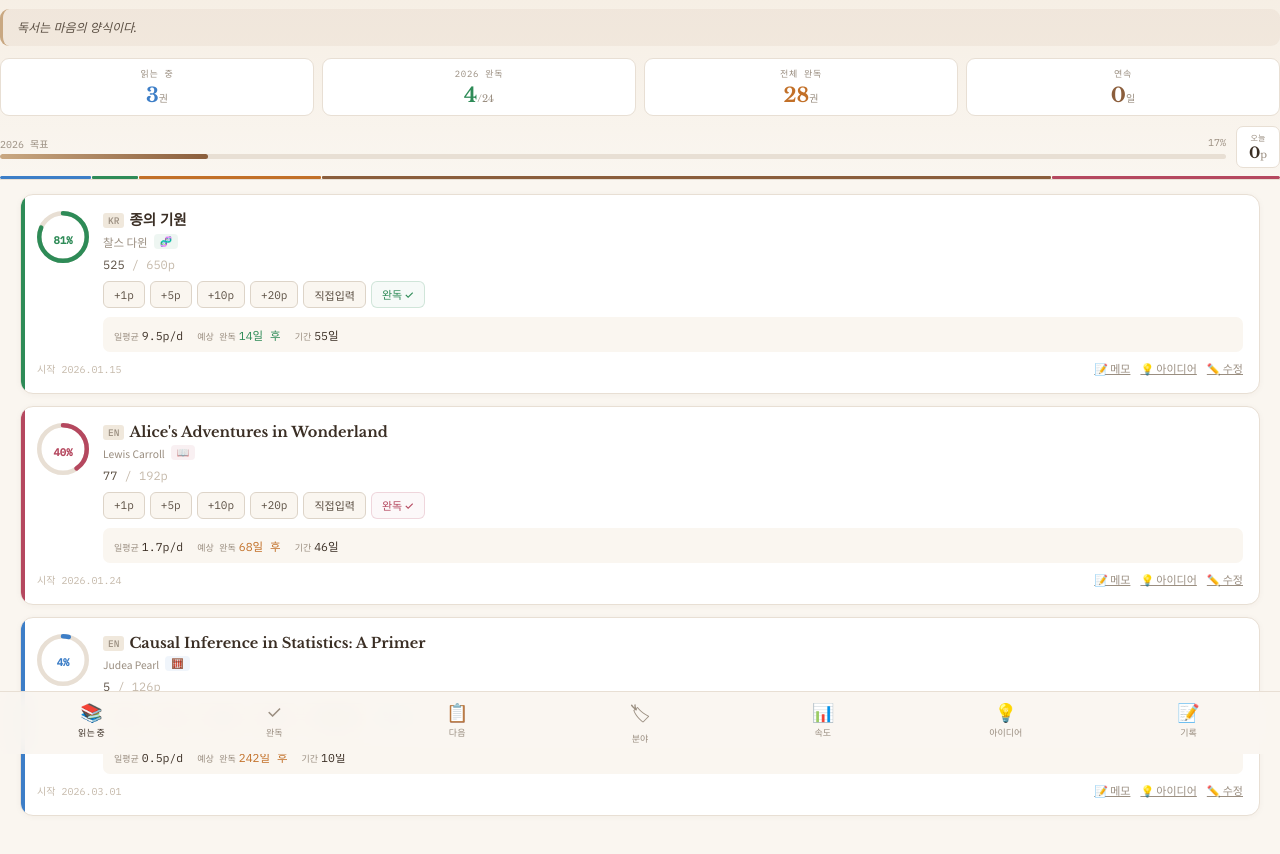
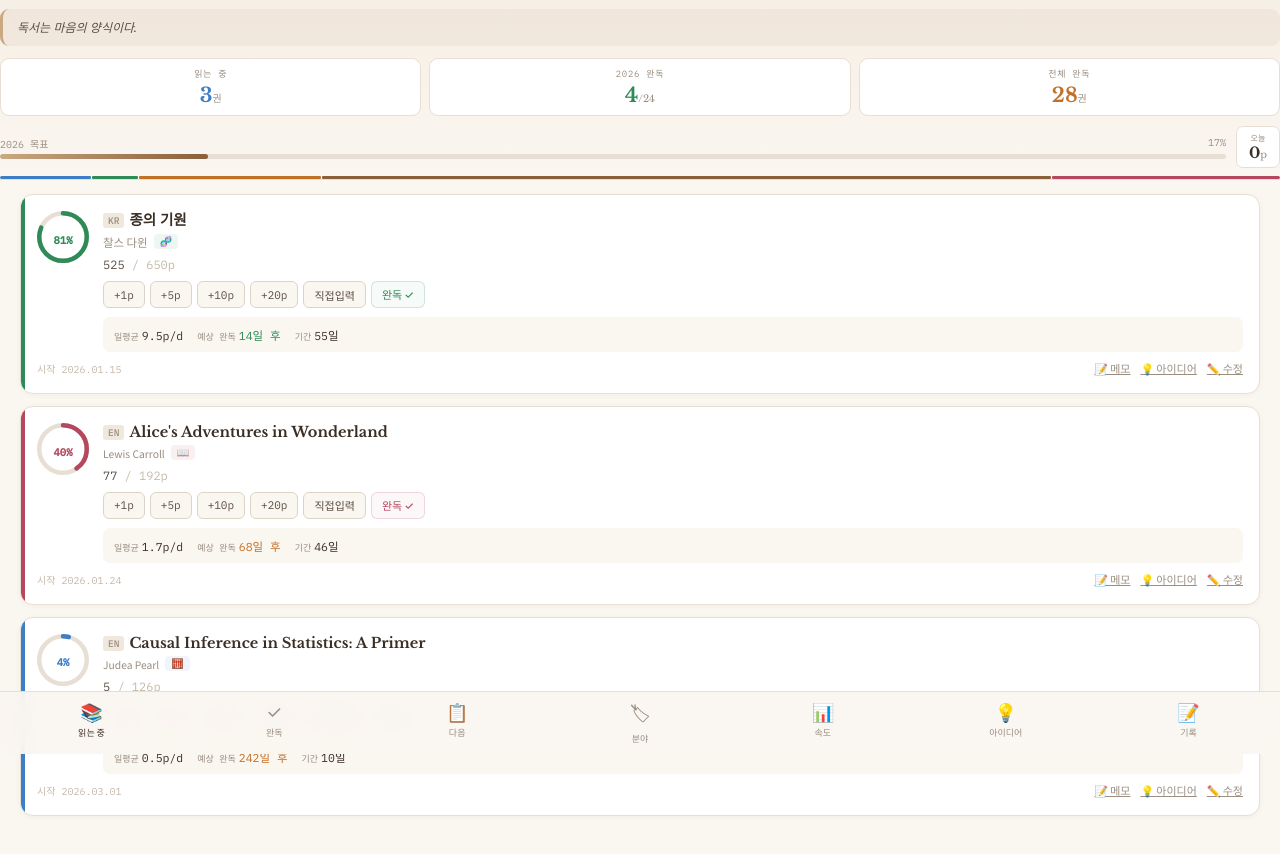
Before and after one commit to gooday19/reading-tracker, a plain HTML site: page index.html in a window 1280 px wide. Shown: the part 46-900 px from the top of the page. Drawn offline with nearby package versions, Linux system fonts and the light colour scheme.

Commit message:
Add files via upload

```diff
--- a/index.html
+++ b/index.html
@@ -26,7 +26,7 @@ input,textarea,select{font-family:var(--sans);-webkit-appearance:none;border-rad
 .hdr-btns button{padding:5px 11px;border-radius:7px;border:1px solid var(--border);font-size:12px;color:var(--ink2);background:var(--card);}
 .quote{margin:12px 0;padding:9px 14px;background:rgba(139,94,60,.06);border-radius:9px;border-left:3px solid #c9a882;}
 .quote p{font-family:var(--serif);font-style:italic;font-size:12px;color:var(--ink2);line-height:1.6;}
-.sgrid{display:grid;grid-template-columns:repeat(4,1fr);gap:8px;margin-top:12px;}
+.sgrid{display:grid;grid-template-columns:repeat(3,1fr);gap:8px;margin-top:12px;}
 .sc{background:var(--card);border-radius:9px;padding:8px 6px;border:1px solid var(--border);text-align:center;}
 .sl{font-size:9px;color:var(--muted);letter-spacing:.7px;text-transform:uppercase;font-family:var(--mono);margin-bottom:3px;}
 .sv{font-size:20px;font-weight:700;font-family:var(--serif);}
@@ -244,14 +244,13 @@ function render(){
   const gp=Math.min(100,Math.round((c26.length/D.yearGoal)*100));
   const tp=log.filter(l=>l.date===td()).reduce((s,l)=>s+Math.max(0,l.pages),0);
   const ld=[...new Set(log.map(l=>l.date))].sort().reverse();
-  let streak=0,ck=new Date(td());
-  for(const d of ld){if(d===ck.toISOString().split('T')[0]){streak++;ck.setDate(ck.getDate()-1);}else break;}
+
   const cc={};Object.keys(CATS).forEach(k=>{cc[k]=comp.filter(b=>b.category===k).length;});
 
   let h=`<div class="header"><div class="header-top"><div><h1>📖 Reading Tracker</h1><div class="sub">2022~ · Dr. Lee Keon-Joo · ${fd(td())}</div></div><div class="hdr-btns"><button onclick="openM('addBook')">+ 새 책</button><button onclick="showPrint()">📋 출력</button></div></div>`;
   h+=`<div class="quote"><p>${esc(quote)}</p></div>`;
   h+=`<div class="sgrid">`;
-  [{l:'읽는 중',v:cr.length,u:'권',c:'#3D7EC7'},{l:'2026 완독',v:c26.length,u:'/'+D.yearGoal,c:'#2E8B57'},{l:'전체 완독',v:tot,u:'권',c:'#C27028'},{l:'연속',v:streak,u:'일',c:streak>=7?'#B5485F':'#8B5E3C'}].forEach(s=>{h+=`<div class="sc"><div class="sl">${s.l}</div><div class="sv" style="color:${s.c}">${s.v}<span class="su">${s.u}</span></div></div>`;});
+  [{l:'읽는 중',v:cr.length,u:'권',c:'#3D7EC7'},{l:'2026 완독',v:c26.length,u:'/'+D.yearGoal,c:'#2E8B57'},{l:'전체 완독',v:tot,u:'권',c:'#C27028'}].forEach(s=>{h+=`<div class="sc"><div class="sl">${s.l}</div><div class="sv" style="color:${s.c}">${s.v}<span class="su">${s.u}</span></div></div>`;});
   h+=`</div><div class="goal-row"><div class="goal-bw"><div class="goal-lb"><span>2026 목표</span><span>${gp}%</span></div><div class="goal-tr"><div class="goal-fl" style="width:${gp}%"></div></div></div><div class="tbox"><div class="tl">오늘</div><div class="tv" style="color:${tp>=15?'#2E8B57':'var(--ink)'}">${tp}<span class="su">p</span></div></div></div>`;
   h+=`<div class="cbar">`;Object.entries(CATS).forEach(([k,v])=>{const w=((cc[k]||0)/Math.max(tot,1))*100;if(w>0)h+=`<div style="width:${w}%;background:${v.color}"></div>`;});
   h+=`</div></div>`;
```
